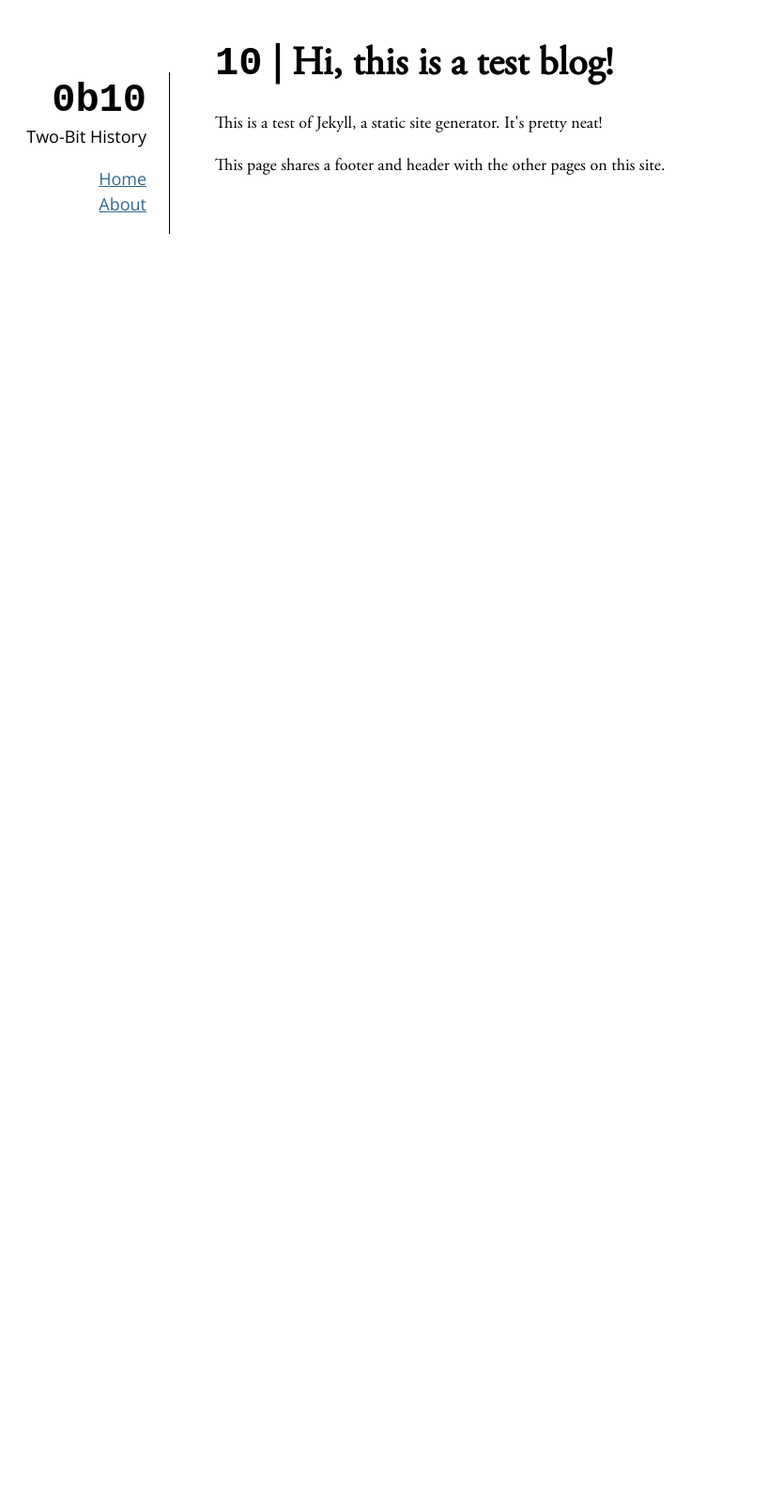
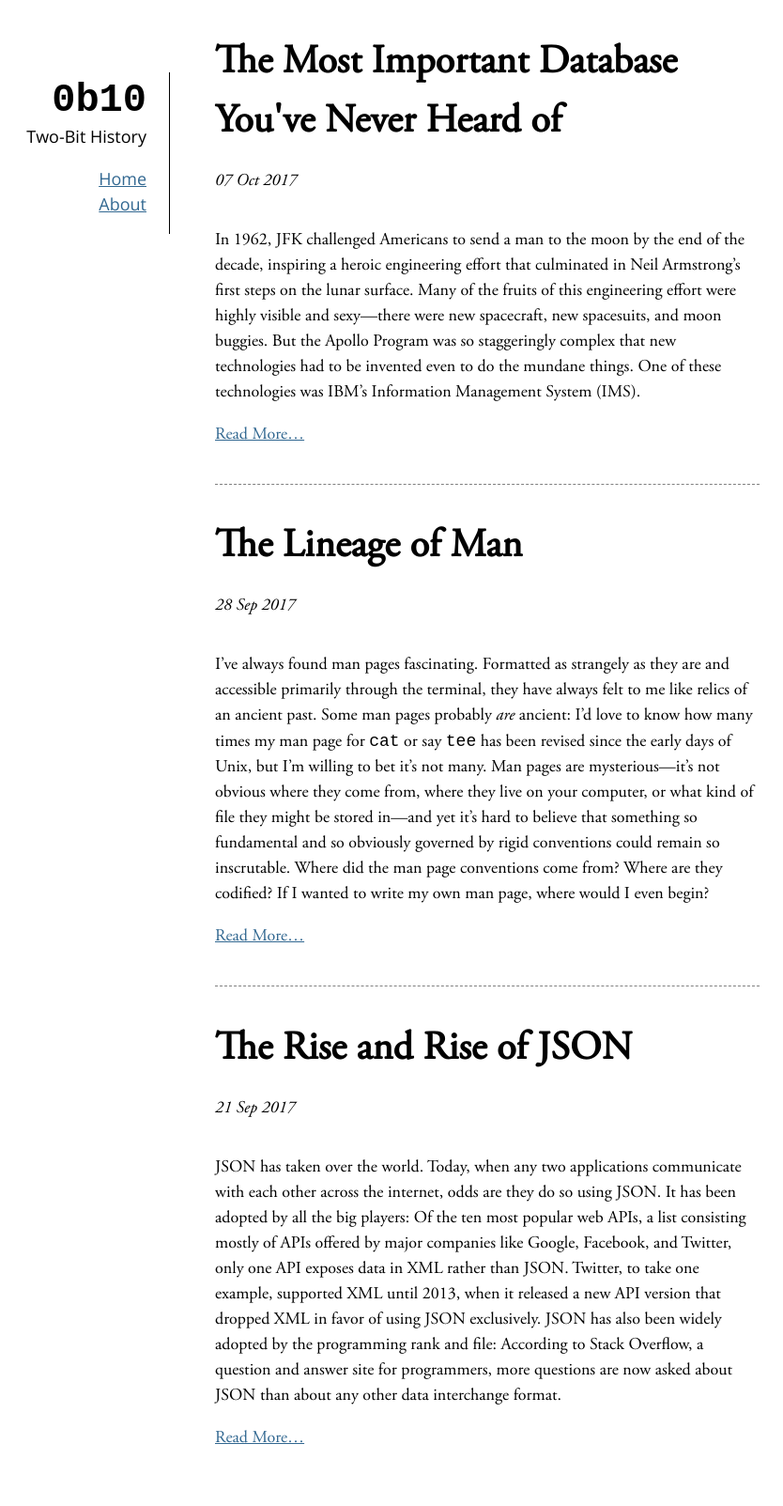
Before and after one commit to sinclairtarget/sinclairtarget.github.io, a Jekyll site: the page built from index.html, in a window 1280 px wide. Shown: the whole page at 94% size, without its empty margins (121-955 px from the left). Built offline with Jekyll 4.4.1, drawn with Linux system fonts in a browser that asks for light colours; before the commit the page ends 900 px from its top, so only the background shows below that.

Commit message:
Index page.

```diff
--- a/_posts/2017-09-21-the-rise-and-rise-of-json.md
+++ b/_posts/2017-09-21-the-rise-and-rise-of-json.md
@@ -1,6 +1,17 @@
 ---
 layout: post
 title: The Rise and Rise of JSON
+excerpt: >
+    JSON has taken over the world. Today, when any two applications communicate
+    with each other across the internet, odds are they do so using JSON. It has
+    been adopted by all the big players: Of the ten most popular web APIs, a
+    list consisting mostly of APIs offered by major companies like Google,
+    Facebook, and Twitter, only one API exposes data in XML rather than JSON.
+    Twitter, to take one example, supported XML until 2013, when it released a
+    new API version that dropped XML in favor of using JSON exclusively. JSON
+    has also been widely adopted by the programming rank and file: According to
+    Stack Overflow, a question and answer site for programmers, more questions
+    are now asked about JSON than about any other data interchange format.
 ---
 JSON has taken over the world. Today, when any two applications communicate
 with each other across the internet, odds are they do so using JSON. It has
--- a/_sass/_colors.scss
+++ b/_sass/_colors.scss
@@ -1,3 +1,4 @@
 $pre-background-color: #fdfdfd;
 $pre-border-color: lightgray;
 $link-color: #326891; // Thanks, NYT!
+$index-border-color: gray;
--- a/_sass/_layout.scss
+++ b/_sass/_layout.scss
@@ -43,10 +43,6 @@ header {
         margin: 0.1em 0;
     }
 
-    ul {
-        padding: 0;
-    }
-
     padding-right: $header-padding;
 
     position: absolute;
@@ -59,6 +55,10 @@ header {
     }
 }
 
+header ul, ul.index {
+    padding: 0;
+}
+
 .post-header {
     margin-bottom: 2em;
 }
@@ -66,3 +66,19 @@ header {
 article img {
     max-width: 100%;
 }
+
+ul.index {
+    margin: 0;
+
+    li {
+        padding: 20px 0;
+
+        &:first-child {
+            padding-top: 0;
+        }
+
+        &:last-child {
+            padding-bottom: none;
+        }
+    }
+}
--- a/css/main.scss
+++ b/css/main.scss
@@ -51,9 +51,17 @@ sup {
 header {
     font-family: 'Open Sans', sans-serif;
     border-right: 1px solid black;
+}
 
-    ul {
-        list-style: none;
+header ul, ul.index {
+    list-style: none;
+}
+
+ul.index li {
+    border-bottom: 1px dashed $index-border-color;
+
+    &:last-child {
+        border-bottom: none;
     }
 }
 
--- a/index.html
+++ b/index.html
@@ -2,8 +2,17 @@
 layout: default
 title: Two-Bit History
 ---
-<div class="blurb">
-  <h1><code>10</code> | Hi, this is a test blog!</h1>
-  <p>This is a test of Jekyll, a static site generator. It's pretty neat!</p>
-  <p>This page shares a footer and header with the other pages on this site.</p>
-</div>
+<ul class="index">
+  {% for post in site.posts %}
+    <li>
+      <div class="post-header">
+        <h1>{{ post.title }}</h1>
+        <p class="meta"><em>{{ post.date | date_to_string }}</em></p>
+      </div>
+      <article>
+        {{ post.excerpt }}
+      </article>
+      <p><a href="{{ post.url }}">Read More&hellip;</a></p>
+    </li>
+  {% endfor %}
+</ul>
```
